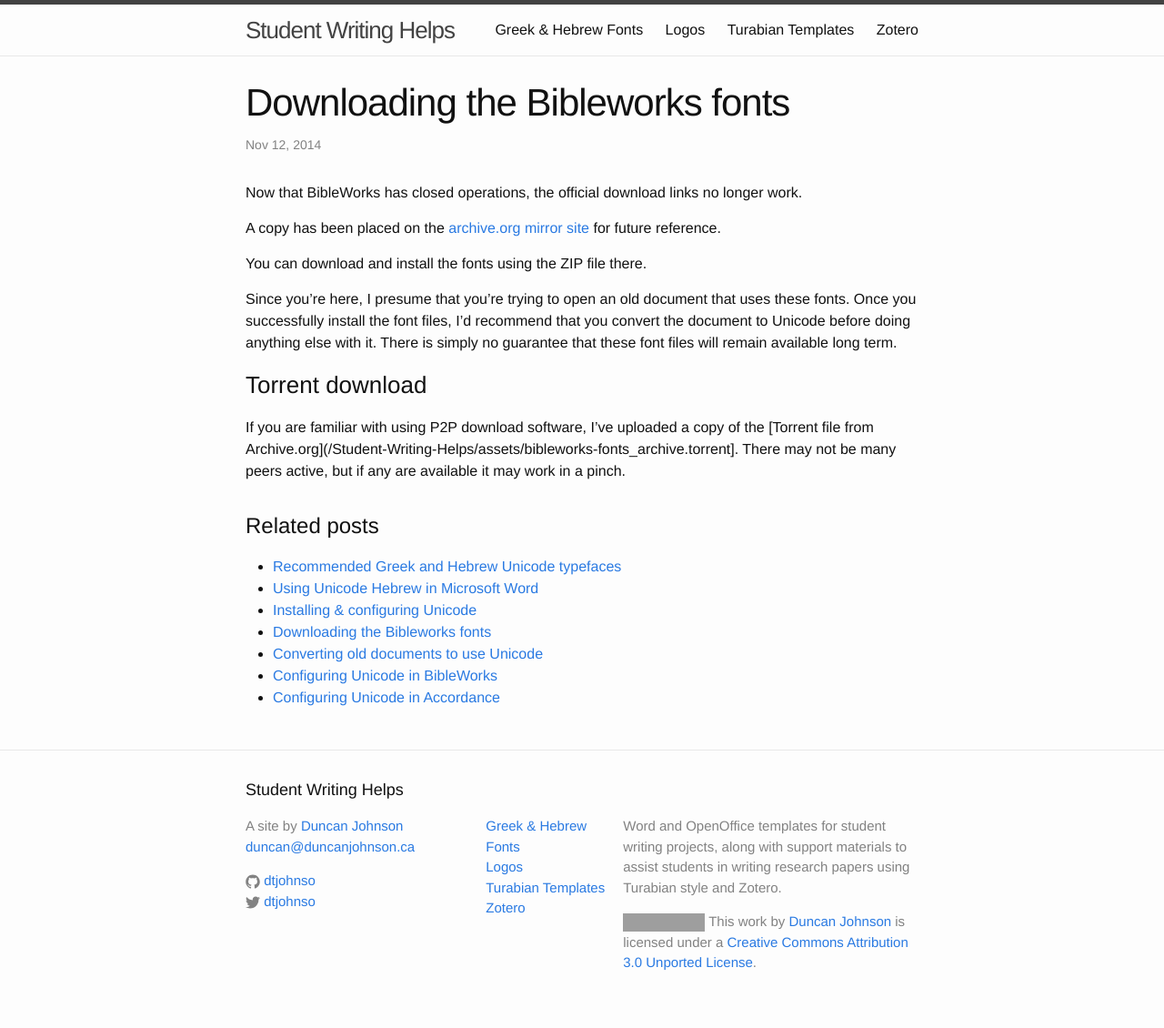
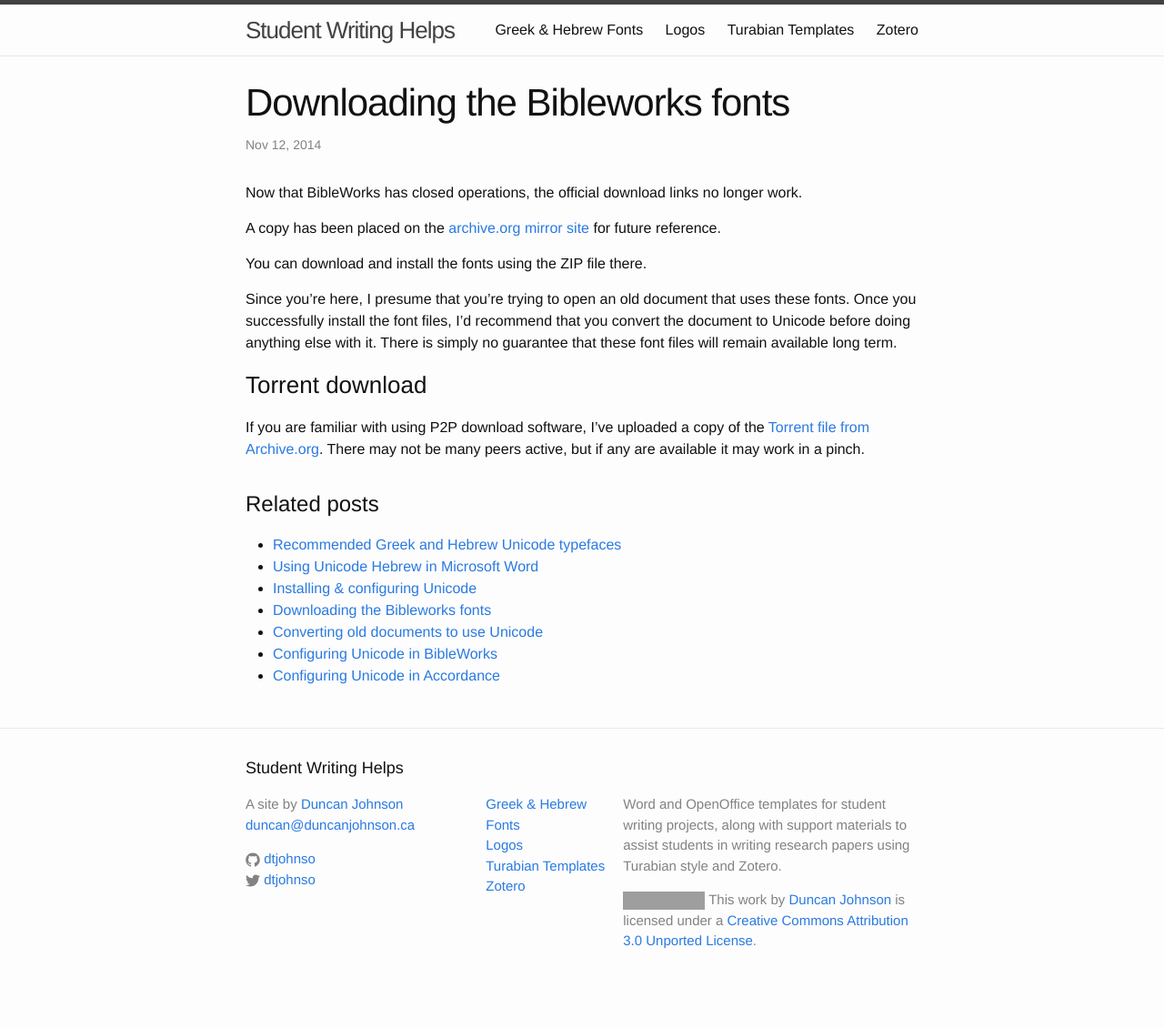
Before and after one commit to dtjohnso/Student-Writing-Helps, a Jekyll site: the page built from _posts/2014-11-12-downloading-the-bibleworks-fonts.md, in a window 1280 px wide. Shown: the whole page at 91% size. Built offline with Jekyll 4.4.1, drawn with Linux system fonts in a browser that asks for light colours; after the commit the page ends 1106 px from its top, so only the background shows below that; grey boxes are pictures that could not be loaded.

Commit message:
fix syntax error

```diff
--- a/_posts/2014-11-12-downloading-the-bibleworks-fonts.md
+++ b/_posts/2014-11-12-downloading-the-bibleworks-fonts.md
@@ -20,5 +20,5 @@
 ### Torrent download
 
 If you are familiar with using P2P download software, I've uploaded a copy of
-the [Torrent file from Archive.org]({{site.baseurl}}/assets/bibleworks-fonts_archive.torrent]. There may not be
+the [Torrent file from Archive.org]({{site.baseurl}}/assets/bibleworks-fonts_archive.torrent). There may not be
 many peers active, but if any are available it may work in a pinch.
```
